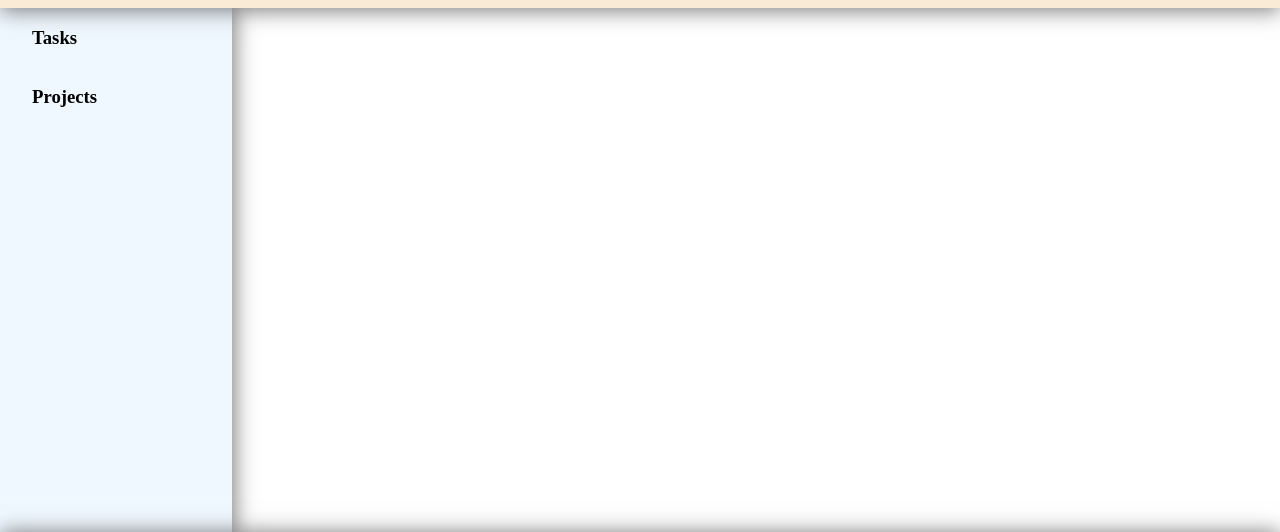
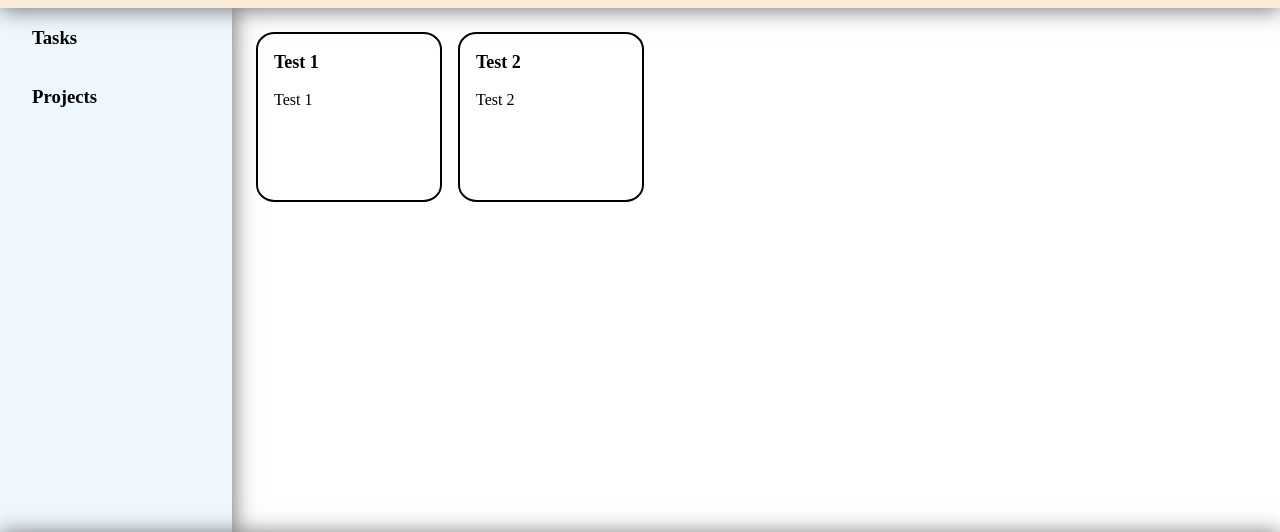
Before and after one commit to chronushan/odin-todo-list, a website built with webpack: page src/index.html in a window 1280 px wide. Shown: the part 94-626 px from the top of the page. Built offline with nearby package versions, Linux system fonts and the light colour scheme.

Commit message:
Add test todo cards

```diff
--- a/src/index.html
+++ b/src/index.html
@@ -27,7 +27,16 @@
 				<h3>Tasks</h3>
 				<h3>Projects</h3>
 			</div>
-			<div id="main-todo"></div>
+			<div id="main-todo">
+				<div class="card">
+					<p class="title">Test 1</p>
+					<p class="description">Test 1</p>
+				</div>
+				<div class="card">
+					<p class="title">Test 2</p>
+					<p class="description">Test 2</p>
+				</div>
+			</div>
 		</div>
 		<footer>
 			Made by
--- a/src/style.css
+++ b/src/style.css
@@ -45,7 +45,7 @@ footer {
 	justify-content: center;
 	margin-top: auto;
 	background-color: antiquewhite;
-	gap: 1rem;
+	gap: 0.5rem;
 	padding: 3.5rem;
 	font-size: larger;
 	box-shadow: 0 -3px 20px 0px rgba(0, 0, 0, 0.5);
@@ -68,5 +68,22 @@ footer {
 }
 
 #main-todo {
-	flex-grow: 1;
+	display: flex;
+	gap: 1rem;
+	align-self: flex-start;
+	padding: 1.5rem;
 }
+
+.card {
+	min-width: 150px;
+	min-height: 150px;
+	border: solid black 2px;
+	padding: 1rem;
+	padding-top: 0;
+	border-radius: 10%;
+}
+
+.title {
+	font-weight: bolder;
+	font-size: large;
+}
```
